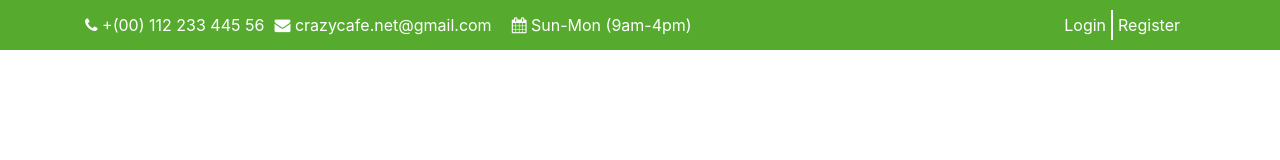
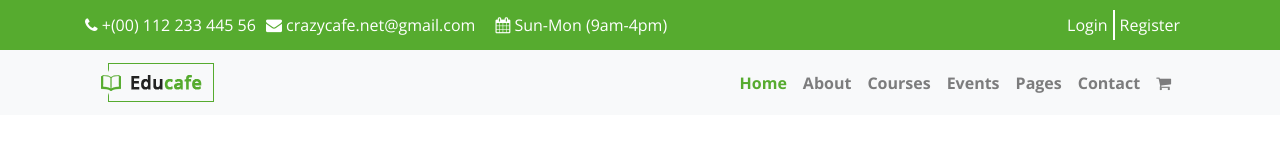
Before and after one commit to sahabuddin123/ledp-d1-p1, a plain HTML site: page index.html in a window 1280 px wide. Drawn offline with nearby package versions, Linux system fonts and the light colour scheme.

Commit message:
nav done

```diff
--- a/assets/css/style.css
+++ b/assets/css/style.css
@@ -4,6 +4,7 @@ Design by: Sahab Uddin
 Date:10-06-2020
 Project Section:
 	1.Top Bar
+	2.Header
 ***************************************************************/
 
 /**************************************************************
@@ -12,6 +13,7 @@ Project Section:
 *,body{
 	padding: 0;
 	margin: 0;
+	font-family: 'Open Sans', sans-serif;
 }
 /**************************************************************
 			Base CSS End
@@ -30,6 +32,28 @@ Project Section:
 }
 .list_none{
 	list-style-type: none;
+}
+.first_bg_color{
+	background-color: #fefeff;
+}
+.first_color{
+	color: #fefeff;
+}
+.nav-link{
+	font-weight: bold;
+	font-family: 'Open Sans', sans-serif;
+}
+.active .nav-link{
+	color: #56ab2f !important;
+}
+/*.nav-link:active{
+	color: #56ab2f !important;
+}*/
+.nav-link:focus{
+	color: #56ab2f !important;
+}
+.nav-link:hover{
+	color: #56ab2f !important;
 }
 /**************************************************************
 			Common CSS End
@@ -69,3 +93,11 @@ Project Section:
 /**************************************************************
 			Top Bar CSS End
 ****************************************************************/
+
+/**************************************************************
+			Header CSS Start
+****************************************************************/
+
+/**************************************************************
+			Header CSS End
+****************************************************************/
--- a/index.html
+++ b/index.html
@@ -55,6 +55,44 @@
 				</div>
 			</div>
 			<!--======================= Top Bar End =====================-->
+			<!--======================= Header Start =====================-->
+			<div class="row first_bg_color bg-light">
+				<div class="container">
+					<nav class="navbar navbar-expand-lg navbar-light bg-light">
+						<a class="navbar-brand" href="#"><img src="assets/img/logo.png" alt="!"></a>
+						<button class="navbar-toggler" type="button" data-toggle="collapse" data-target="#navbarNavDropdown" aria-controls="navbarNavDropdown" aria-expanded="false" aria-label="Toggle navigation">
+						<span class="navbar-toggler-icon"></span>
+						</button>
+						<div class="collapse navbar-collapse" id="navbarNavDropdown">
+							<ul class="navbar-nav ml-auto">
+								<li class="nav-item active">
+									<a class="nav-link" href="#">Home</a>
+								</li>
+								<li class="nav-item">
+									<a class="nav-link" href="#">About</a>
+								</li>
+								<li class="nav-item">
+									<a class="nav-link" href="#">Courses</a>
+								</li>
+								<li class="nav-item">
+									<a class="nav-link" href="#">Events</a>
+								</li>
+								<li class="nav-item">
+									<a class="nav-link" href="#">Pages</a>
+								</li>
+								<li class="nav-item">
+									<a class="nav-link" href="#">Contact</a>
+								</li>
+								<li class="nav-item">
+									<a class="nav-link" href="#"><i class="fa fa-shopping-cart" aria-hidden="true"></i></a>
+								</li>
+							</ul>
+						</div>
+					</nav>
+				</div>
+			</div>
+
+			<!--======================= Header End =====================-->
 			<!-- jQuery JS -->
 			<script src="assets/js/jquery.min.js"></script>
 			<!-- Bootstrap JS -->
```
